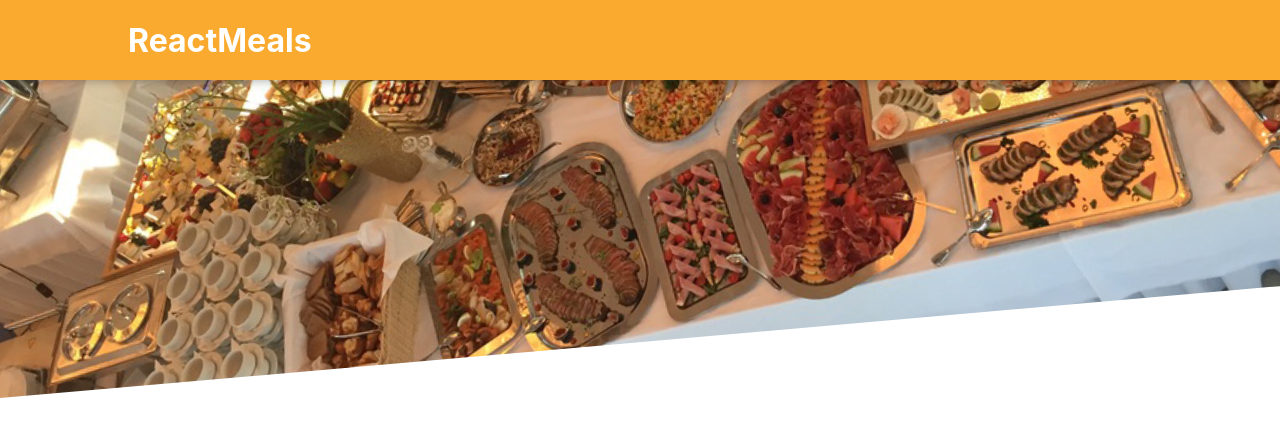
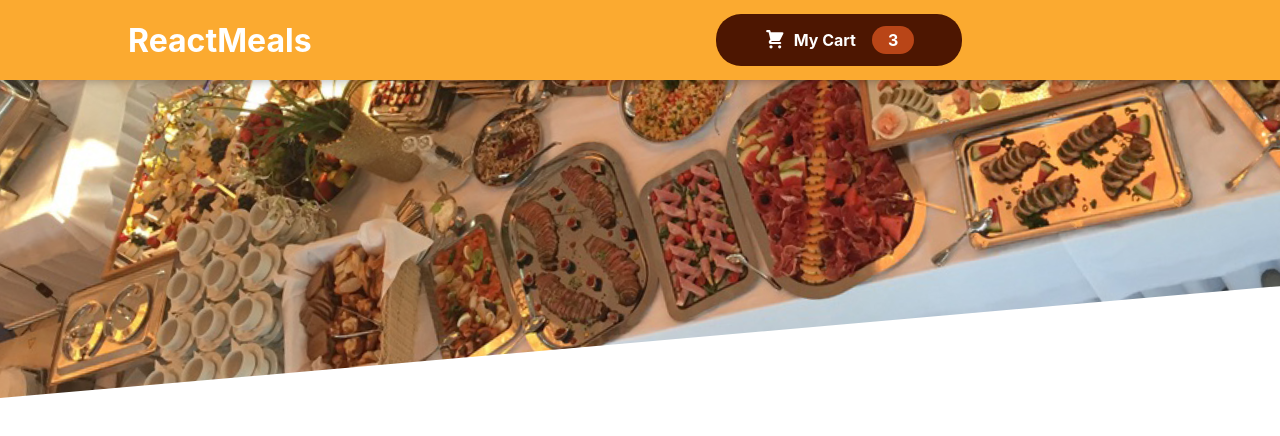
Before and after one commit to mipi1256/react-basic-study, a React (Create React App) app: page / in a window 1280 px wide. Shown: the top 436 px of the page. Built offline with nearby package versions, Linux system fonts and the light colour scheme.

Commit message:
Food 템플릿 작성 중 (Header button 부분)

```diff
--- /dev/null
+++ b/src/components/Food/Cart/CartIcon.js
@@ -0,0 +1,15 @@
+import React from 'react';
+
+const CartIcon = () => {
+  return (
+    <svg
+      xmlns='http://www.w3.org/2000/svg'
+      viewBox='0 0 20 20'
+      fill='currentColor'
+    >
+      <path d='M3 1a1 1 0 000 2h1.22l.305 1.222a.997.997 0 00.01.042l1.358 5.43-.893.892C3.74 11.846 4.632 14 6.414 14H15a1 1 0 000-2H6.414l1-1H14a1 1 0 00.894-.553l3-6A1 1 0 0017 3H6.28l-.31-1.243A1 1 0 005 1H3zM16 16.5a1.5 1.5 0 11-3 0 1.5 1.5 0 013 0zM6.5 18a1.5 1.5 0 100-3 1.5 1.5 0 000 3z' />
+    </svg>
+  );
+};
+
+export default CartIcon;
--- a/src/components/Food/Layout/Header.js
+++ b/src/components/Food/Layout/Header.js
@@ -1,15 +1,18 @@
 import React from 'react';
 import styles from './Header.module.scss';
 import mealsImage from '../../../assets/meals.jpg';
+import HeaderCartButton from './HeaderCartButton';
 
 const Header = () => {
+  const { header, 'main-image': mainImage } = styles;
   return (
     <>
-      <header className={styles.header}>
+      <header className={header}>
         <h1>ReactMeals</h1>
+        <HeaderCartButton />
         <button>Cart</button>
       </header>
-      <div className={styles['main-image']}>
+      <div className={mainImage}>
         <img src={mealsImage} alt='Looks very delicious meals' />
       </div>
     </>
--- /dev/null
+++ b/src/components/Food/Layout/HeaderCartButton.js
@@ -0,0 +1,18 @@
+import React from 'react';
+import styles from './HeaderCartButton.module.scss';
+import CartIcon from '../Cart/CartIcon';
+
+const HeaderCartButton = () => {
+  const { button, icon, badge } = styles;
+  return (
+    <button className={button}>
+      <span className={icon}>
+        <CartIcon />
+      </span>
+      <span>My Cart</span>
+      <span className={badge}>3</span>
+    </button>
+  );
+};
+
+export default HeaderCartButton;
--- /dev/null
+++ b/src/components/Food/Layout/HeaderCartButton.module.scss
@@ -0,0 +1,69 @@
+$main-color: #4d1601;
+$hover-color: #2c0d00;
+$badge-color: #b94517;
+$hover-badge-color: #92320c;
+$animation-duration: 300ms;
+
+.button {
+  cursor: pointer;
+  font: inherit;
+  padding: 0.75rem 3rem;
+  border: none;
+  border-radius: 25px;
+  background-color: $main-color;
+  color: white;
+  display: flex;
+  justify-content: space-around;
+  align-items: center;
+  font-weight: bold;
+
+  &:hover,
+  &:active {
+    background-color: $hover-color;
+  }
+
+  .icon {
+    width: 1.35rem;
+    height: 1.35rem;
+    margin-right: 0.5rem;
+  }
+
+  .badge {
+    padding: 0.25rem 1rem;
+    margin-left: 1rem;
+    border-radius: 25px;
+    font-weight: bold;
+    background-color: $badge-color;
+  }
+
+  &:hover .badge,
+  &:active .badge {
+    background-color: $hover-badge-color;
+  }
+}
+
+.bump {
+  animation: bump $animation-duration ease-out;
+}
+
+@keyframes bump {
+  0% {
+    transform: scale(1);
+  }
+
+  10% {
+    transform: scale(0.9);
+  }
+
+  30% {
+    transform: scale(1.1);
+  }
+
+  50% {
+    transform: scale(1.15);
+  }
+
+  100% {
+    transform: scale(1);
+  }
+}
```
